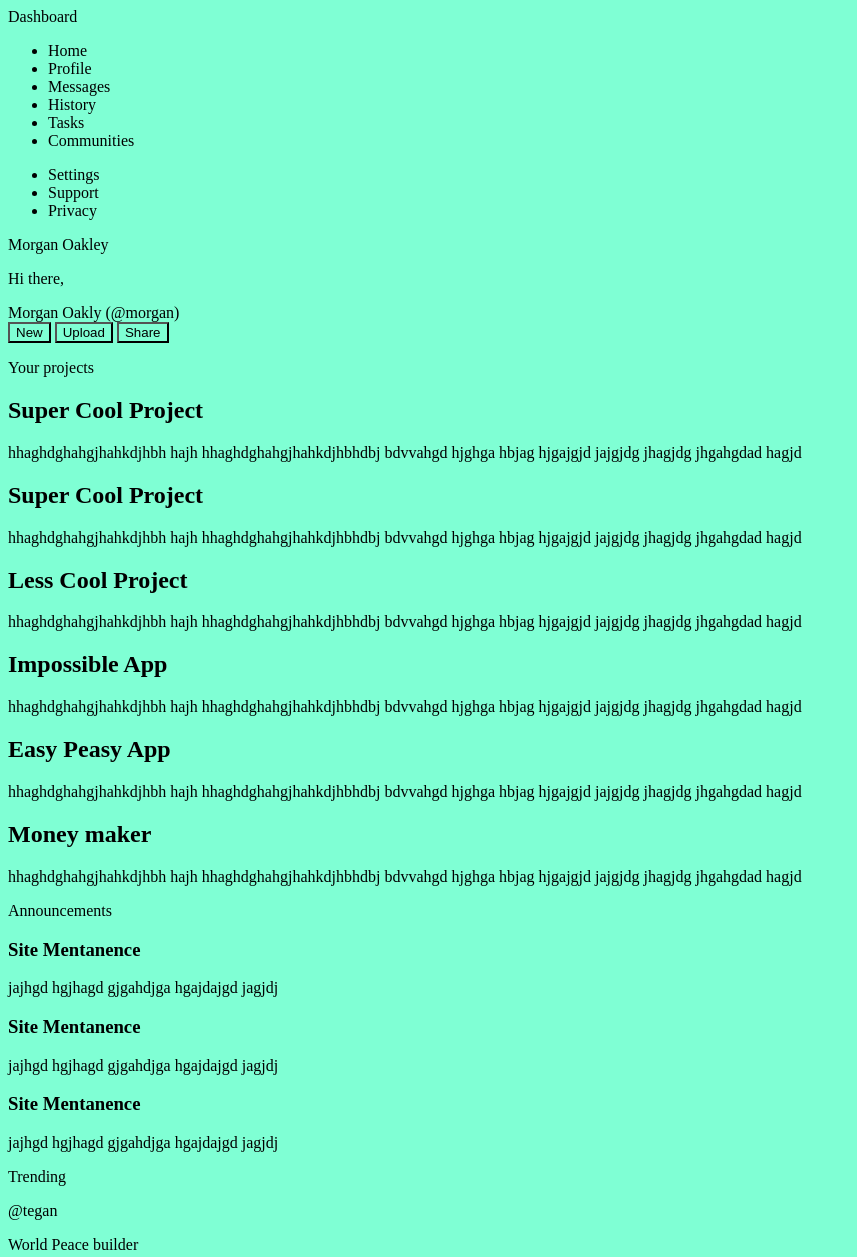
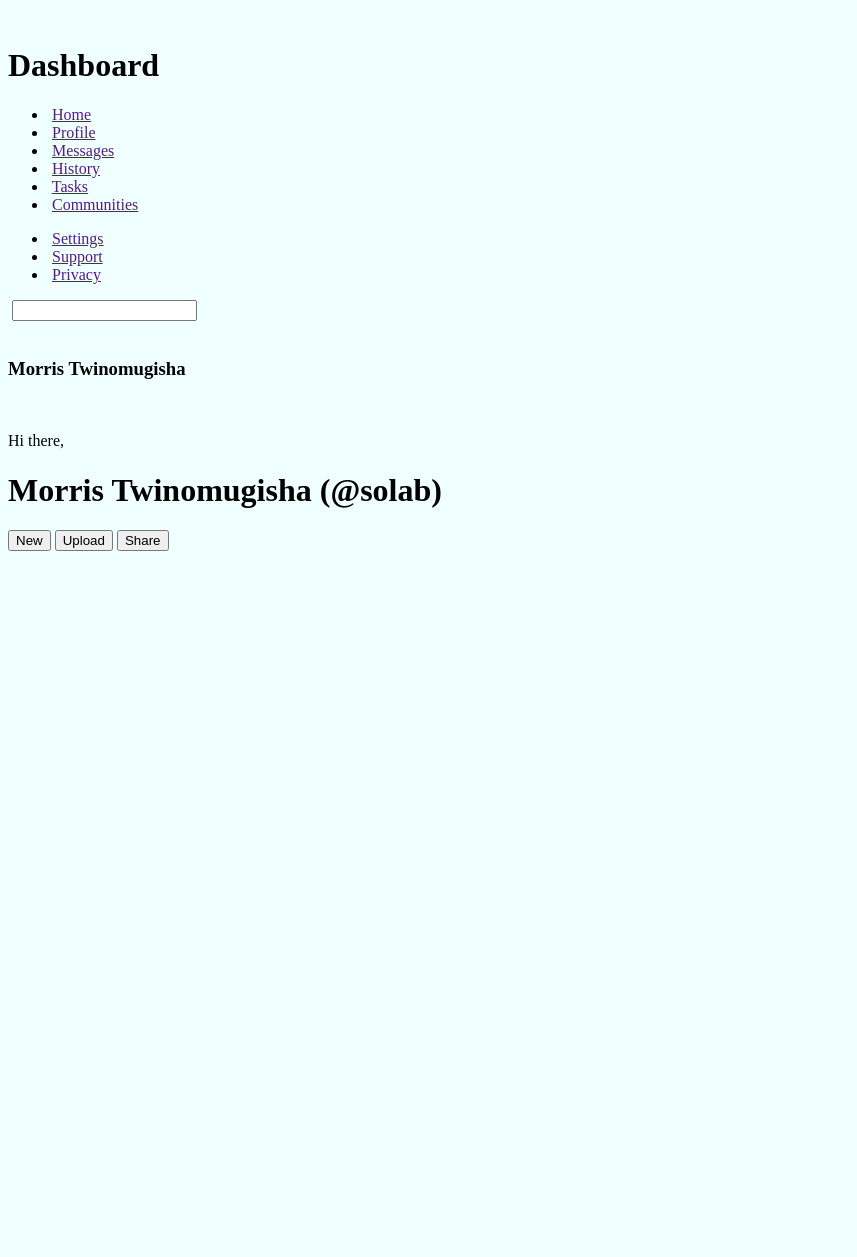
Before and after one commit to Solab5/admin-dash, a plain HTML site: page index.html in a window 1280 px wide. Shown: the top 1257 px of the page, without its empty margins (0-857 px from the left). After the commit the page ends 800 px from the top, so only its background shows below. Drawn offline with Linux system fonts and the light colour scheme.

Commit message:
restructuring the html

```diff
--- a/index.html
+++ b/index.html
@@ -7,130 +7,94 @@
     <link rel="stylesheet" href="style.css">
 </head>
 <body>
-    <div class="container">
+
+    <div class="dash-board">
+
         <div class="side-bar">
-            <div class="side-head">Dashboard</div>
-            <ul class="about">
-                <li class="side-about">Home</li>
-                <li class="side-about">Profile</li>
-                <li class="side-about">Messages</li>
-                <li class="side-about">History</li>
-                <li class="side-about">Tasks</li>
-                <li class="side-about">Communities</li>
+            <div class="branding">
+                <img src="" alt="">
+                <h1>Dashboard</h1>
+            </div>
+
+            <ul class="top-side-bar">
+                <li>
+                    <img src="" alt="">
+                    <a href="">Home</a>
+                </li>
+
+                <li>
+                    <img src="" alt="">
+                    <a href="">Profile</a>
+                </li>
+
+                <li>
+                    <img src="" alt="">
+                    <a href="">Messages</a>
+                </li>
+
+                <li>
+                    <img src="" alt="">
+                    <a href="">History</a>
+                </li>
+
+                <li>
+                    <img src="" alt="">
+                    <a href="">Tasks</a>
+                </li>
+
+                <li>
+                    <img src="" alt="">
+                    <a href="">Communities</a>
+                </li>
+
             </ul>
 
-            <ul class="settings">
-                <li class="side-settings">Settings</li>
-                <li class="side-settings">Support</li>
-                <li class="side-settings">Privacy</li>
+            <ul>
+
+                <li>
+                    <img src="" alt="">
+                    <a href="">Settings</a>
+                </li>
+
+                <li>
+                    <img src="" alt="">
+                    <a href="">Support</a>
+                </li>
+
+                <li>
+                    <img src="" alt="">
+                    <a href="">Privacy</a>
+                </li>
+
             </ul>
         </div>
 
         <div class="header">
-            <div class="search-bar">
-
-            </div>
-            <div class="right-head">
-                <p class="name">Morgan Oakley</p>
-            </div>
-            <div class="welcome-head">
-                <p>Hi there,</p>
-                <div>Morgan Oakly (@morgan)</div>
-            </div>
-            <div class="buttons">
-                <button>New</button>
-                <button>Upload</button>
-                <button>Share</button>
+            <div class="search-bar-container">
+                <img src="" alt="">
+                <input type="search">
             </div>
 
+            <div class="notification-container">
+                <img src="" alt="">
+                <img src="" alt="">
+                <h3>Morris Twinomugisha</h3>
+            </div>
+
+            <div class="user-info">
+                <img src="" alt="">
+                <p>Hi there,</p>
+                <h1>Morris Twinomugisha (@solab)</h3>
+            </div>
+
+            <div class="buttons">
+                <button type="button">New</button>
+                <button type="button">Upload</button>
+                <button type="button">Share</button>
+            </div>
         </div>
 
-        <div class="content">
-                <div class="projects">
-                    <p>Your projects</p>
-                    <div>
-                        <h2>Super Cool Project</h2>
-                        <p>hhaghdghahgjhahkdjhbh hajh hhaghdghahgjhahkdjhbhdbj
-                            bdvvahgd hjghga
-                            hbjag hjgajgjd jajgjdg jhagjdg jhgahgdad hagjd
-                        </p>
-                    </div>
+    </div>
 
-                    <div>
-                        <h2>Super Cool Project</h2>
-                        <p>hhaghdghahgjhahkdjhbh hajh hhaghdghahgjhahkdjhbhdbj
-                            bdvvahgd hjghga
-                            hbjag hjgajgjd jajgjdg jhagjdg jhgahgdad hagjd
-                        </p>
-                    </div>
-
-                    <div>
-                        <h2>Less Cool Project</h2>
-                        <p>hhaghdghahgjhahkdjhbh hajh hhaghdghahgjhahkdjhbhdbj
-                            bdvvahgd hjghga
-                            hbjag hjgajgjd jajgjdg jhagjdg jhgahgdad hagjd
-                        </p>
-                    </div>
-
-                    <div>
-                        <h2>Impossible App</h2>
-                        <p>hhaghdghahgjhahkdjhbh hajh hhaghdghahgjhahkdjhbhdbj
-                            bdvvahgd hjghga
-                            hbjag hjgajgjd jajgjdg jhagjdg jhgahgdad hagjd
-                        </p>
-                    </div>
-
-                    <div>
-                        <h2>Easy Peasy App</h2>
-                        <p>hhaghdghahgjhahkdjhbh hajh hhaghdghahgjhahkdjhbhdbj
-                            bdvvahgd hjghga
-                            hbjag hjgajgjd jajgjdg jhagjdg jhgahgdad hagjd
-                        </p>
-                    </div>
-
-                    <div>
-                        <h2>Money maker</h2>
-                        <p>hhaghdghahgjhahkdjhbh hajh hhaghdghahgjhahkdjhbhdbj
-                            bdvvahgd hjghga
-                            hbjag hjgajgjd jajgjdg jhagjdg jhgahgdad hagjd
-                        </p>
-                    </div>
-                </div>
-
-                <div class="announcements">
-                    <p>Announcements</p>
-                    <div>
-                        <h3>Site Mentanence</h3>
-                        <p>jajhgd hgjhagd gjgahdjga hgajdajgd jagjdj</p>
-                    </div>
-                    <div>
-                        <h3>Site Mentanence</h3>
-                        <p>jajhgd hgjhagd gjgahdjga hgajdajgd jagjdj</p>
-                    </div>
-                    <div>
-                        <h3>Site Mentanence</h3>
-                        <p>jajhgd hgjhagd gjgahdjga hgajdajgd jagjdj</p>
-                    </div>
-                </div>
-
-                <div class="trending">
-                    <p>Trending</p>
-                    <div>
-                        <p>@tegan</p>
-                        <p>World Peace builder</p>
-                    </div>
-                        <p>@morgan</p>
-                        <p>Super cool project</p>
-                    <div>
-                        <p>@Kendal</p>
-                        <p>Life changing app</p>
-                    </div>
-                    <div>
-                        <p>@alex</p>
-                        <p>No traffic Maker</p>
-                    </div>
-                </div>
-        </div>
-    </div>
 </body>
 </html>
--- a/style.css
+++ b/style.css
@@ -1,3 +1,3 @@
-* {
-    background-color: aquamarine;
+body {
+    background-color: azure;
 }
```
